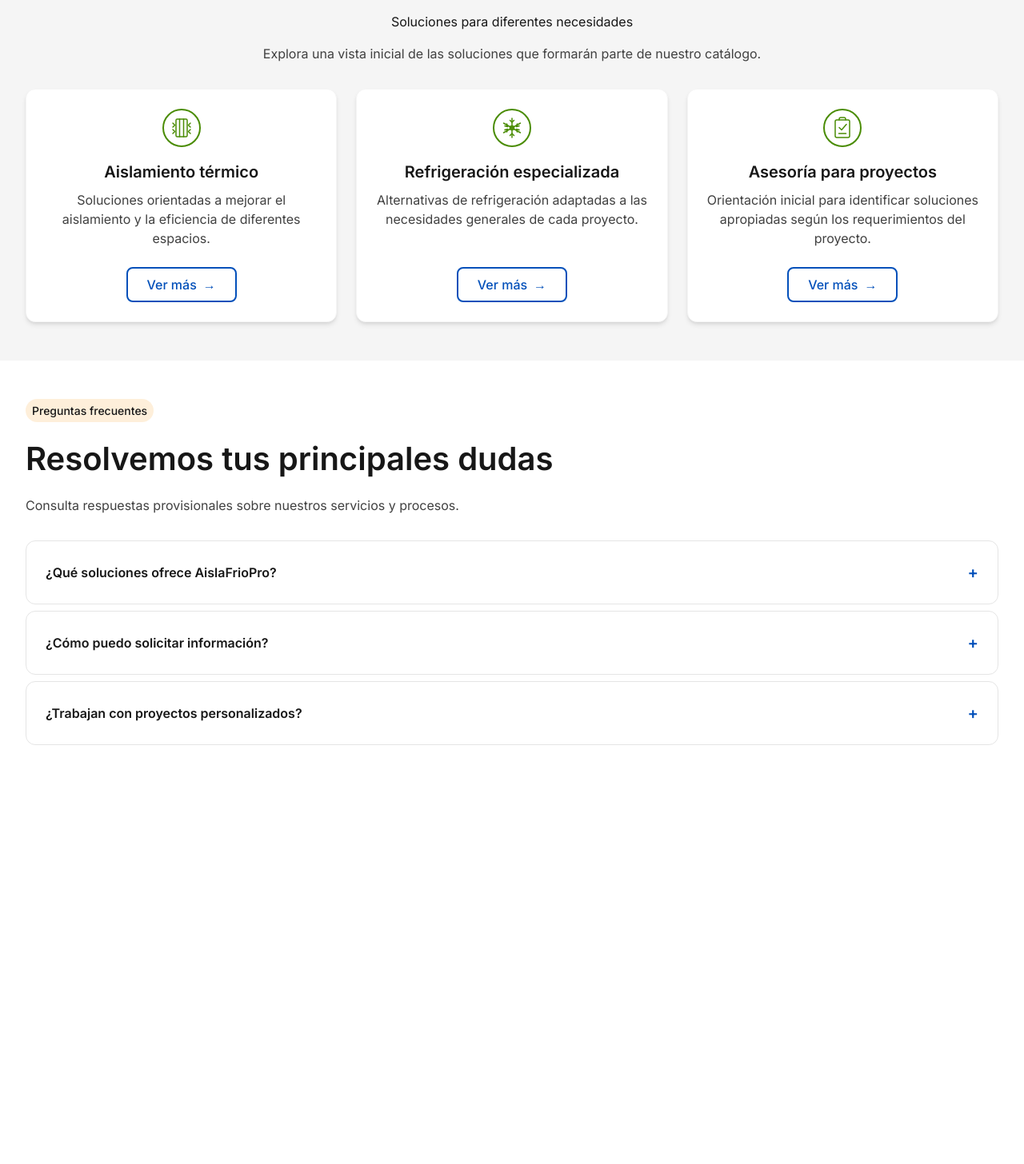
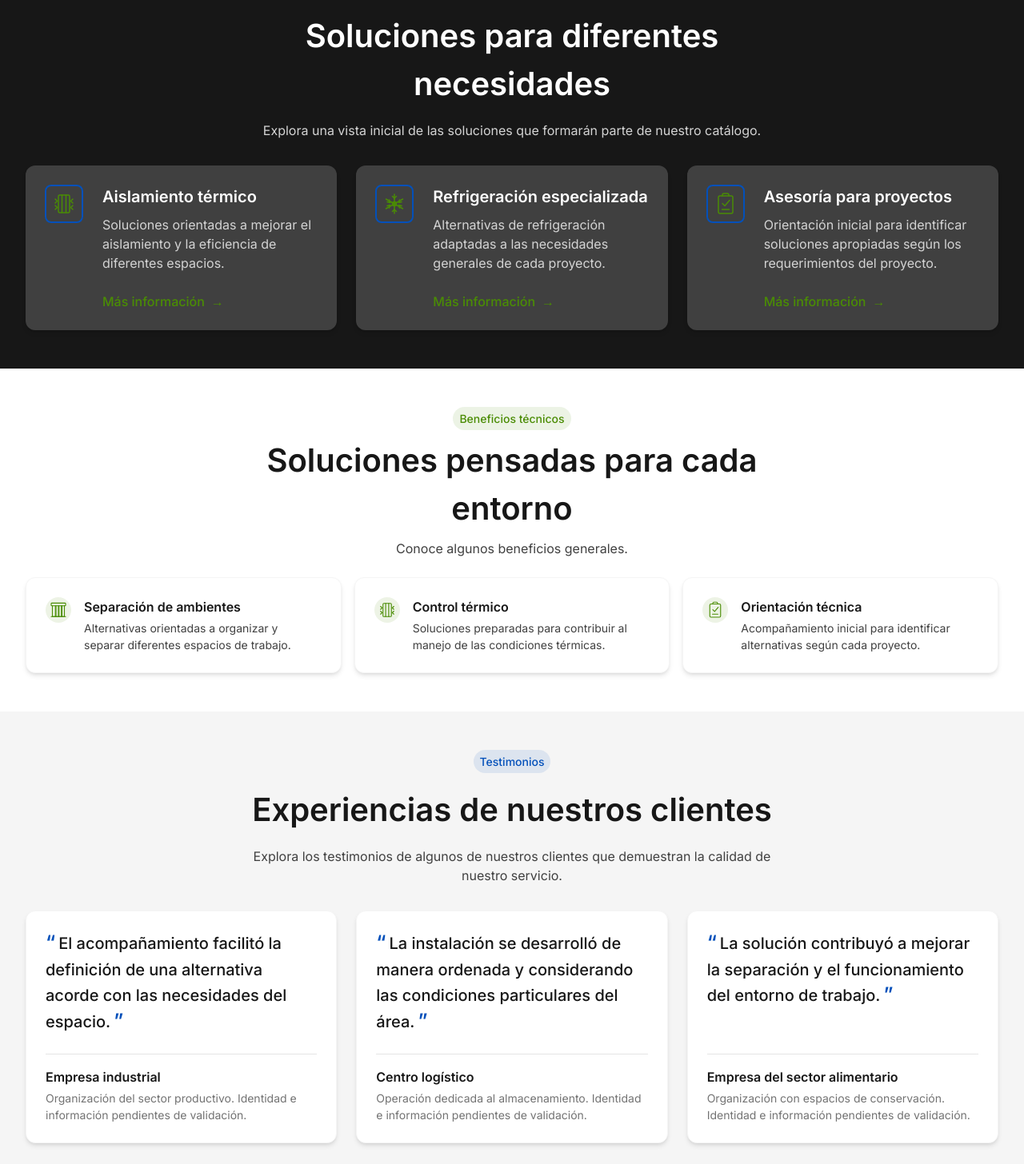
Before and after one commit to aislafriopro-gif/aislafrioproFrontend, a Next.js app: page / in a window 1280 px wide. Shown: the part 1194-2650 px from the top of the page at 80% size. Before the commit the page ends 2174 px from the top, so only its background shows below. Built offline with nearby package versions, Linux system fonts and the light colour scheme.

Commit message:
feat: se incorporo beneficios y testimonios en el home

```diff
--- /dev/null
+++ b/src/components/home/Benefits/Benefits.tsx
@@ -0,0 +1,90 @@
+import Image from "next/image";
+import { Container } from "@/components/layout/Container/Container";
+import { Section } from "@/components/layout/Section/Section";
+import { Badge } from "@/components/ui/Badge/Badge";
+import { Card } from "@/components/ui/Card/Card";
+
+export interface IBenefitItem {
+  id: string;
+  title: string;
+  description: string;
+  icon?: {
+    src: string;
+    alt: string;
+  };
+}
+
+export interface IBenefitsProps {
+  eyebrow?: string;
+  title: string;
+  description?: string;
+  benefits: readonly IBenefitItem[];
+  className?: string;
+}
+
+export function Benefits({
+  eyebrow,
+  title,
+  description,
+  benefits,
+  className = "",
+}: IBenefitsProps) {
+  return (
+    <Section
+      id="beneficios"
+      aria-labelledby="benefits-title"
+      className={`bg-white ${className}`}
+    >
+      <Container>
+        <div className="flex flex-col items-center gap-sm text-center">
+          {eyebrow && <Badge variant="secondary">{eyebrow}</Badge>}
+
+          <h2
+            id="benefits-title"
+            className="max-w-3xl text-h4 font-semibold text-gray-900 tablet:text-h3 desktop:text-h2"
+          >
+            {title}
+          </h2>
+
+          {description && (
+            <p className="max-w-2xl text-body text-gray-700">
+              {description}
+            </p>
+          )}
+        </div>
+
+        <div className="mt-lg grid gap-md tablet:grid-cols-2 desktop:grid-cols-3">
+          {benefits.map((benefit) => (
+            <article key={benefit.id}>
+              <Card
+                variant="elevated"
+                className="flex h-full items-start gap-md text-left"
+              >
+                {benefit.icon && (
+                  <div className="flex size-xl shrink-0 items-center justify-center rounded-full bg-secondary/10">
+                    <Image
+                      src={benefit.icon.src}
+                      alt={benefit.icon.alt}
+                      width={24}
+                      height={24}
+                    />
+                  </div>
+                )}
+
+                <div>
+                  <h3 className="text-body font-semibold text-gray-900">
+                    {benefit.title}
+                  </h3>
+
+                  <p className="mt-xs text-small text-gray-700">
+                    {benefit.description}
+                  </p>
+                </div>
+              </Card>
+            </article>
+          ))}
+        </div>
+      </Container>
+    </Section>
+  );
+}
--- a/src/components/home/HomePage.tsx
+++ b/src/components/home/HomePage.tsx
@@ -13,6 +13,14 @@ import {
 } from "@/components/home/Services/Services";
 import Link from "next/link";
 import Image from "next/image";
+import {
+  Benefits,
+  type IBenefitItem,
+} from "@/components/home/Benefits/Benefits";
+import {
+  Testimonials,
+  type ITestimonialItem,
+} from "@/components/home/Testimonials/Testimonials";
 
 const HERO_BACKGROUND = {
     src: "/images/hero/hero1.png",
@@ -117,6 +125,72 @@ const TEMPORARY_SERVICES: readonly IServiceItem[] = [
   },
 ];
 
+const TEMPORARY_BENEFITS: readonly IBenefitItem[] = [
+    {
+      id: "benefit-1",
+      title: "Separación de ambientes",
+      description:
+        "Alternativas orientadas a organizar y separar diferentes espacios de trabajo.",
+      icon: {
+        src: "/icons/services/industrial-curtains.svg",
+        alt: "",
+      },
+    },
+    {
+      id: "benefit-2",
+      title: "Control térmico",
+      description:
+        "Soluciones preparadas para contribuir al manejo de las condiciones térmicas.",
+      icon: {
+        src: "/icons/services/thermal-insulation.svg",
+        alt: "",
+      },
+    },
+    {
+      id: "benefit-3",
+      title: "Orientación técnica",
+      description:
+        "Acompañamiento inicial para identificar alternativas según cada proyecto.",
+      icon: {
+        src: "/icons/services/project-consulting.svg",
+        alt: "",
+      },
+    },
+  ];
+
+  const TEMPORARY_TESTIMONIALS: readonly ITestimonialItem[] = [
+    {
+      id: "testimonial-1",
+      quote:
+        "El acompañamiento facilitó la definición de una alternativa acorde con las necesidades del espacio.",
+      company: {
+        name: "Empresa industrial",
+        description:
+          "Organización del sector productivo. Identidad e información pendientes de validación.",
+      },
+    },
+    {
+      id: "testimonial-2",
+      quote:
+        "La instalación se desarrolló de manera ordenada y considerando las condiciones particulares del área.",
+      company: {
+        name: "Centro logístico",
+        description:
+          "Operación dedicada al almacenamiento. Identidad e información pendientes de validación.",
+      },
+    },
+    {
+      id: "testimonial-3",
+      quote:
+        "La solución contribuyó a mejorar la separación y el funcionamiento del entorno de trabajo.",
+      company: {
+        name: "Empresa del sector alimentario",
+        description:
+          "Organización con espacios de conservación. Identidad e información pendientes de validación.",
+      },
+    },
+  ];
+
 const TEMPORARY_FAQS: readonly IFaqItem[] = [
   {
     id: "faq-1",
@@ -170,10 +244,25 @@ export function HomePage() {
       />
 
       <Services
+        theme="dark"
         eyebrow="Servicios"
         title="Soluciones para diferentes necesidades"
         description="Explora una vista inicial de las soluciones que formarán parte de nuestro catálogo."
         services={TEMPORARY_SERVICES}
+      />
+
+      <Benefits
+        eyebrow="Beneficios técnicos"
+        title="Soluciones pensadas para cada entorno"
+        description="Conoce algunos beneficios generales."
+        benefits={TEMPORARY_BENEFITS}
+      />
+
+      <Testimonials
+        eyebrow="Testimonios"
+        title="Experiencias de nuestros clientes"
+        description="Explora los testimonios de algunos de nuestros clientes que demuestran la calidad de nuestro servicio."
+        testimonials={TEMPORARY_TESTIMONIALS}
       />
 
       <FAQ
--- a/src/components/home/Services/Services.tsx
+++ b/src/components/home/Services/Services.tsx
@@ -22,6 +22,7 @@ export interface IServicesProps {
   description?: string;
   headingLevel?: "h1" | "h2";
   alignment?: "left" | "center";
+  theme?: "light" | "dark";
   services: readonly IServiceItem[];
   className?: string;
 }
@@ -33,14 +34,16 @@ export function Services({
     services,
     headingLevel = "h2",
     alignment = "center",
+    theme = "light",
     className = "",
     }: IServicesProps) {
     const Heading = headingLevel;
+    const isDark = theme === "dark";
   return (
     <Section
       id="servicios"
       aria-labelledby="services-title"
-      className={`bg-gray-100 ${className}`}
+      className={`${isDark ? "bg-gray-900" : "bg-gray-100"} ${className}`}
     >
       <Container>
         <div
@@ -51,18 +54,24 @@ export function Services({
           }`}
 >
           {eyebrow && (
-            <Badge variant="primary">{eyebrow}</Badge>
+            <Badge variant={isDark ? "secondary" : "primary"}>{eyebrow}</Badge>
           )}
 
           <Heading
             id="services-title"
-            className="..."
+            className={`max-w-3xl text-h4 font-semibold tablet:text-h3 desktop:text-h2 ${
+              isDark ? "text-white" : "text-gray-900"
+            }`}
             >
             {title}
         </Heading>
 
           {description && (
-            <p className="max-w-2xl text-body text-gray-700">
+            <p
+              className={`max-w-2xl text-body ${
+                isDark ? "text-gray-300" : "text-gray-700"
+              }`}
+            >
               {description}
             </p>
           )}
@@ -72,10 +81,10 @@ export function Services({
           {services.map((service) => (
             <article key={service.id}>
               <Card
-                variant="elevated"
-                className="flex h-full flex-col items-center text-center"
+                variant={isDark ? "dark" : "elevated"}
+                className="flex h-full items-start gap-lg text-left"
               >
-                <div className="flex size-xxl items-center justify-center rounded-full border-2 border-secondary">
+                <div className="flex size-xxl shrink-0 items-center justify-center rounded-md border-2 border-primary">
                     <Image
                     src={service.icon.src}
                     alt={service.icon.alt}
@@ -84,22 +93,36 @@ export function Services({
                     />
                 </div>
 
-                <h3 className="mt-md text-h5 font-semibold text-gray-900">
+                <div className="flex min-h-full flex-1 flex-col">
+                    <h3
+                      className={`text-h5 font-semibold ${
+                        isDark ? "text-white" : "text-gray-900"
+                      }`}
+                    >
                         {service.title}
                     </h3>
 
-                <p className="mt-sm flex-1 text-body text-gray-700">
+                    <p
+                      className={`mt-sm flex-1 text-body ${
+                        isDark ? "text-gray-300" : "text-gray-700"
+                      }`}
+                    >
                         {service.description}
                     </p>
 
                     <Link
                         href={service.href}
                         aria-label={`Ver más sobre ${service.title}`}
-                    className="mt-lg inline-flex w-fit items-center gap-sm rounded-md border-2 border-primary px-lg py-sm font-medium text-primary transition-colors hover:bg-primary hover:text-white focus-visible:outline-none focus-visible:ring-2 focus-visible:ring-primary focus-visible:ring-offset-2"
+                        className={`mt-lg inline-flex w-fit items-center gap-sm rounded-sm font-medium transition-colors focus-visible:outline-none focus-visible:ring-2 focus-visible:ring-offset-2 ${
+                          isDark
+                            ? "text-secondary hover:text-accent focus-visible:ring-accent focus-visible:ring-offset-gray-700"
+                            : "text-primary hover:text-secondary focus-visible:ring-primary focus-visible:ring-offset-white"
+                        }`}
                     >
-                    Ver más
+                        Más información
                         <span aria-hidden="true">→</span>
                     </Link>
+                </div>
                 </Card>
             </article>
             ))}
--- /dev/null
+++ b/src/components/home/Testimonials/Testimonials.tsx
@@ -0,0 +1,95 @@
+import { Container } from "@/components/layout/Container/Container";
+import { Section } from "@/components/layout/Section/Section";
+import { Badge } from "@/components/ui/Badge/Badge";
+import { Card } from "@/components/ui/Card/Card";
+
+export interface ITestimonialItem {
+  id: string;
+  quote: string;
+  company: {
+    name: string;
+    description: string;
+  };
+}
+
+export interface ITestimonialsProps {
+  eyebrow?: string;
+  title: string;
+  description?: string;
+  testimonials: readonly ITestimonialItem[];
+  className?: string;
+}
+
+export function Testimonials({
+  eyebrow,
+  title,
+  description,
+  testimonials,
+  className = "",
+}: ITestimonialsProps) {
+  return (
+    <Section
+      id="testimonios"
+      aria-labelledby="testimonials-title"
+      className={`bg-gray-100 ${className}`}
+    >
+      <Container>
+        <div className="flex flex-col items-center gap-md text-center">
+          {eyebrow && <Badge variant="primary">{eyebrow}</Badge>}
+
+          <h2
+            id="testimonials-title"
+            className="max-w-3xl text-h4 font-semibold text-gray-900 tablet:text-h3 desktop:text-h2"
+          >
+            {title}
+          </h2>
+
+          {description && (
+            <p className="max-w-2xl text-body text-gray-700">
+              {description}
+            </p>
+          )}
+        </div>
+
+        <div className="mt-xl grid gap-lg tablet:grid-cols-2 desktop:grid-cols-3">
+          {testimonials.map((testimonial) => (
+            <article key={testimonial.id}>
+              <Card
+                variant="elevated"
+                className="flex h-full flex-col"
+              >
+                <blockquote className="flex-1 text-h5 font-medium leading-relaxed text-gray-900">
+                  <p>
+                    <span
+                      aria-hidden="true"
+                      className="mr-xs text-h4 font-semibold leading-none text-primary"
+                    >
+                      “
+                    </span>
+                    {testimonial.quote}
+                    <span
+                      aria-hidden="true"
+                      className="ml-xs text-h4 font-semibold leading-none text-primary"
+                    >
+                      ”
+                    </span>
+                  </p>
+                </blockquote>
+
+                <footer className="mt-lg border-t border-gray-200 pt-md">
+                  <cite className="text-body font-semibold not-italic text-gray-900">
+                    {testimonial.company.name}
+                  </cite>
+
+                  <p className="mt-xs text-small text-gray-500">
+                    {testimonial.company.description}
+                  </p>
+                  </footer>
+              </Card>
+            </article>
+          ))}
+        </div>
+      </Container>
+    </Section>
+  );
+}
--- a/src/components/ui/Card/Card.tsx
+++ b/src/components/ui/Card/Card.tsx
@@ -3,15 +3,16 @@ import { Loader } from "../Loader/Loader";
 
 export interface ICardProps extends HTMLAttributes<HTMLDivElement> {
   children: ReactNode;
-  variant?: "default" | "outlined" | "elevated";
+  variant?: "default" | "outlined" | "elevated" | "dark";
   interactive?: boolean;
   loading?: boolean;
 }
 
 const variantClasses = {
-  default: "border border-gray-200 bg-white",
-  outlined: "border-2 border-primary bg-white",
-  elevated: "border border-gray-100 bg-white shadow-md",
+  default: "border border-gray-200 bg-white text-gray-900",
+  outlined: "border-2 border-primary bg-white text-gray-900",
+  elevated: "border border-gray-100 bg-white text-gray-900 shadow-md",
+  dark: "bg-gray-700 text-white shadow-md",
 } as const;
 
 export function Card({
@@ -28,7 +29,7 @@ export function Card({
       {...props}
       tabIndex={interactive ? (tabIndex ?? 0) : tabIndex}
       aria-busy={loading}
-      className={`rounded-lg p-lg text-gray-900 ${
+      className={`rounded-lg p-lg ${
         variantClasses[variant]
       } ${
         interactive
```
Also changed, not shown: 1 other file (tests, documents, lock files or other folders). Lines whose indentation alone changed are shown as unchanged.
